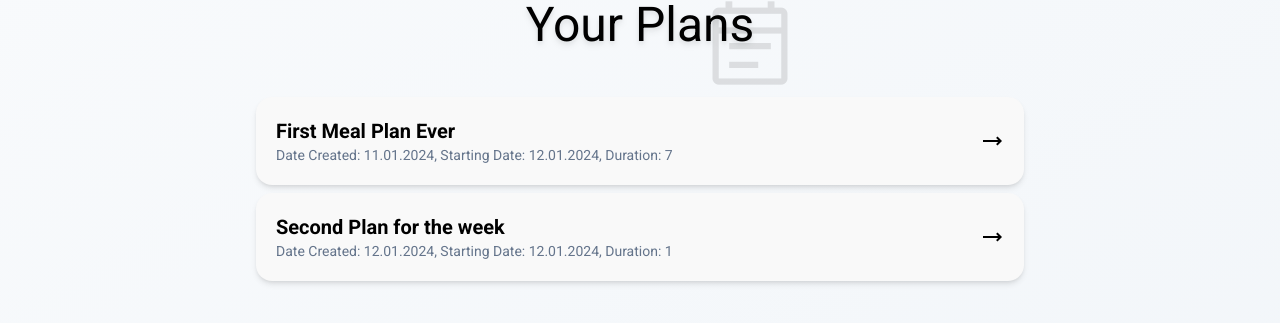
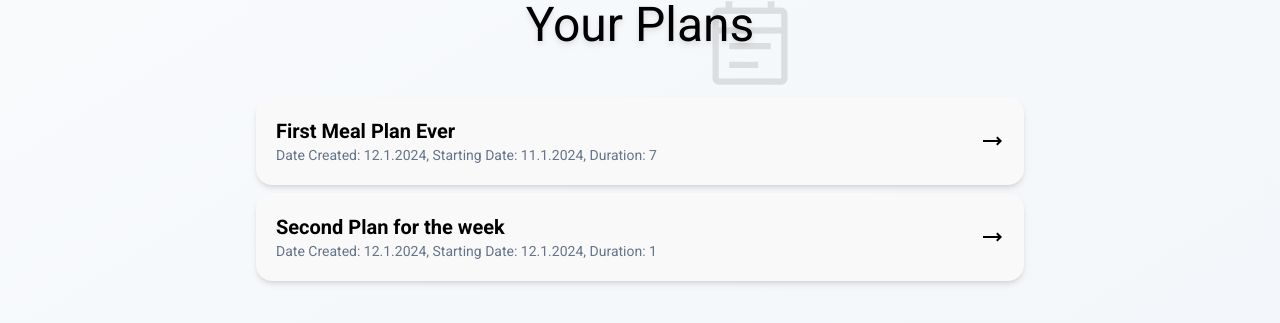
Before and after one commit to JacekGaw/Diet-Planner, a React (Create React App) app: page /your-plans in a window 1280 px wide. Shown: the part 119-442 px from the top of the page. Built offline with nearby package versions, Linux system fonts and the light colour scheme.

Commit message:
Fixed data display problems

```diff
--- a/src/App.js
+++ b/src/App.js
@@ -7,6 +7,7 @@ import RecipesContextProvider from "./store/recipes-context.jsx";
 import CreatePlan from './pages/create-plan/CreatePlan.jsx'
 import MealPlanContextProvider from "./store/meal-plan-context.jsx";
 import YourPlans from "./pages/your-plans/YourPlans.jsx";
+import PlanView from "./pages/your-plans/PlanView.jsx";
 
 function App() {
   return (
@@ -16,10 +17,11 @@ function App() {
         <Menu />
         <main className="bg-gradient-to-br from-slate-50 p-10 to-slate-100 min-h-screen z-10">
           <Routes>
-            <Route path="/" element={<Home />} />
+            <Route exact path="/" element={<Home />} />
             <Route path="/Recipes" element={<Recipes />} />
             <Route path="/create-plan" element={<CreatePlan />} />
             <Route path="/your-plans" element={<YourPlans />}/>
+            <Route path='/your-plans/:planIDparam' element={<PlanView />} />
           </Routes>
         </main>
       </section>
--- a/src/SAMPLE_PLAN.js
+++ b/src/SAMPLE_PLAN.js
@@ -1,49 +1,49 @@
 export const SAMPLE_PLAN = [
   {
-    id: Math.random(),
+    id: 0.3765669277286743,
     title: "First Meal Plan Ever",
-    date_created: "11.01.2024",
-    start_date: "12.01.2024",
+    date_created: new Date("2024-01-12"),
+    start_date: new Date("2024-01-11"),
     days: [
       {
         id: 0,
-        planConfig: [0.19191723944889527, 0.7899567626143982],
+        recipesIDs: [0.19191723944889527, 0.7899567626143982],
       },
       {
         id: 1,
-        planConfig: [0.19191723944889527, 0.7899567626143982],
+        recipesIDs: [0.19191723944889527, 0.7899567626143982],
       },
       {
         id: 2,
-        planConfig: [0.19191723944889527, 0.7899567626143982],
+        recipesIDs: [0.19191723944889527, 0.7899567626143982],
       },
       {
         id: 3,
-        planConfig: [0.19191723944889527, 0.7899567626143982],
+        recipesIDs: [0.19191723944889527, 0.7899567626143982],
       },
       {
         id: 4,
-        planConfig: [0.19191723944889527, 0.7899567626143982],
+        recipesIDs: [0.19191723944889527, 0.7899567626143982],
       },
       {
         id: 5,
-        planConfig: [0.19191723944889527, 0.7899567626143982],
+        recipesIDs: [0.19191723944889527, 0.7899567626143982],
       },
       {
         id: 6,
-        planConfig: [0.19191723944889527, 0.7899567626143982],
+        recipesIDs: [0.19191723944889527, 0.7899567626143982],
       },
     ],
   },
   {
-    id: Math.random(),
+    id: 0.3142853473061482,
     title: "Second Plan for the week",
-    date_created: "12.01.2024",
-    start_date: "12.01.2024",
+    date_created: new Date("2024-01-12"),
+    start_date: new Date("2024-01-12"),
     days: [
       {
         id: 0,
-        planConfig: [0.7899567626143982, 0.19191723944889527],
+        recipesIDs: [0.7899567626143982, 0.19191723944889527],
       },
     ],
   },
--- a/src/components/UI/PlanDayCard.jsx
+++ b/src/components/UI/PlanDayCard.jsx
@@ -3,8 +3,7 @@ import { RecipesContext } from "../../store/recipes-context";
 
 const PlanDayCard = ({ index, date, dayInfo, children }) => {
   const { recipes } = useContext(RecipesContext);
-  console.log("jestem");
-
+  console.log(dayInfo);
   let helperDate = new Date();
   helperDate = helperDate.setDate(date.getDate() + index);
 
--- a/src/pages/create-plan/CreatePlanForm.jsx
+++ b/src/pages/create-plan/CreatePlanForm.jsx
@@ -17,6 +17,7 @@ const CreatePlanForm = forwardRef(({children}, ref) => {
     () => {
       return {
         getPlanInfo() {
+          console.log(dateRef.current.value);
           if (moment(dateRef.current.value).isSameOrAfter(moment().startOf('day'))) {
             setError('');
             return {
--- a/src/pages/create-plan/CreatePlanTemplate.jsx
+++ b/src/pages/create-plan/CreatePlanTemplate.jsx
@@ -17,6 +17,7 @@ const CreatePlanTemplate = ({ template }) => {
   const titleRef = useRef();
   const { recipes } = useContext(RecipesContext);
   const { plans, addMealPlan } = useContext(MealPlanContext);
+  console.log(template);
 
   const handleClickOnAddRecipe = (index) => {
     modalRef.current.open();
--- a/src/pages/your-plans/PlanListItem.jsx
+++ b/src/pages/your-plans/PlanListItem.jsx
@@ -1,14 +1,24 @@
 import React from "react";
+import { Link } from "react-router-dom";
 
 const PlanListItem = ({ planInfo }) => {
+  const convertDate = (givenDate) => {
+    const newDate = new Date(givenDate);
+    const day = newDate.getDate();
+    const month = newDate.getMonth() + 1;
+    const year = newDate.getFullYear();
+    return `${day}.${month}.${year}`;
+  };
+
   return (
+    <Link to={`/your-plans/${planInfo.id}`}>
     <div className="group flex justify-between items-center w-full p-5 my-2 bg-white rounded-2xl shadow-md hover:shadow-lg transition-shadow duration-200 hover:cursor-pointer">
       <div>
         <header>
-          <h3 className="text-xl font-bold">{planInfo.title ? planInfo.title : `Plan Created on ${planInfo.date_created}`}</h3>
+          <h3 className="text-xl font-bold">{planInfo.title ? planInfo.title : `Plan Created on ${convertDate(planInfo.date_created)}`}</h3>
         </header>
         <p className="text-sm text-slate-500">
-          Date Created: {planInfo.date_created}, Starting Date: {planInfo.start_date}, Duration: {planInfo.days.length}
+          Date Created: {convertDate(planInfo.date_created)}, Starting Date: {convertDate(planInfo.start_date)}, Duration: {planInfo.days.length}
         </p>
       </div>
       <div className="flex">
@@ -17,6 +27,7 @@ const PlanListItem = ({ planInfo }) => {
         </span>
       </div>
     </div>
+    </Link>
   );
 };
 
--- a/src/pages/your-plans/PlanView.jsx
+++ b/src/pages/your-plans/PlanView.jsx
@@ -1,20 +1,28 @@
 import React, { useContext } from "react";
 import { MealPlanContext } from "../../store/meal-plan-context";
 import { RecipesContext } from "../../store/recipes-context";
-import PlanDayCard from "../../components/UI/PlanDayCard.jsx"
+import PlanDayCard from "../../components/UI/PlanDayCard.jsx";
+import { useParams } from "react-router-dom";
 
-const PlanView = ({planID}) => {
-    const {plans} = useContext(MealPlanContext);
-    const { recipes} = useContext(RecipesContext);
-    const plan = plans.filter(plan => plan.id === planID)[0];
-    console.log(plan.days)
+const PlanView = () => {
+    const { planIDparam } = useParams();
+  const { plans } = useContext(MealPlanContext);
+  const { recipes } = useContext(RecipesContext);
+  const plan = plans.filter((plan) => plan.id.toString() === planIDparam.toString())[0];
 
   return (
     <div>
       {plan.days.map((day, index) => {
-            return <PlanDayCard index={index} date={new Date(day.start_date)} dayInfo={day}></PlanDayCard>
+        console.log(day.recipesIDs);
+        return (
+          <PlanDayCard
+          key={index}
+            index={index}
+            date={plan.start_date}
+            dayInfo={day.recipesIDs}
+          ></PlanDayCard>
+        );
       })}
-        <p>{planID}</p>
     </div>
   );
 };
--- a/src/pages/your-plans/PlansList.jsx
+++ b/src/pages/your-plans/PlansList.jsx
@@ -5,13 +5,10 @@ import PlanListItem from './PlanListItem';
 const PlansList = ({onPlanClick}) => {
     const { plans } = useContext(MealPlanContext);
 
-    const handlePlanClick = (planID) => {
-        onPlanClick(planID);
-    }
     return (
         <ul className='max-w-screen-md mx-auto z-50'>
             {plans.map((plan, index) => {
-                return <li key={index} onClick={() => handlePlanClick(plan.id)}><PlanListItem planInfo={plan} /></li>
+                return <li key={index}><PlanListItem planInfo={plan} /></li>
             })}
         </ul>
     );
--- a/src/store/meal-plan-context.jsx
+++ b/src/store/meal-plan-context.jsx
@@ -16,12 +16,13 @@ const convertDate = (givenDate) => {
 
 const mealPlanReducer = (state, action) => {
   if (action.type === "ADD_MEALPLAN") {
+    console.log(action.payload.plan);
     const newArr = [
       ...state.plans,
       {
         id: Math.random(),
         date_created: convertDate(new Date()),
-        start_date: convertDate(action.payload.start_date),
+        start_date: new Date(action.payload.start_date),
         title: action.payload.title,
         days: action.payload.plan,
       },
```
Lines whose indentation alone changed are shown as unchanged.
